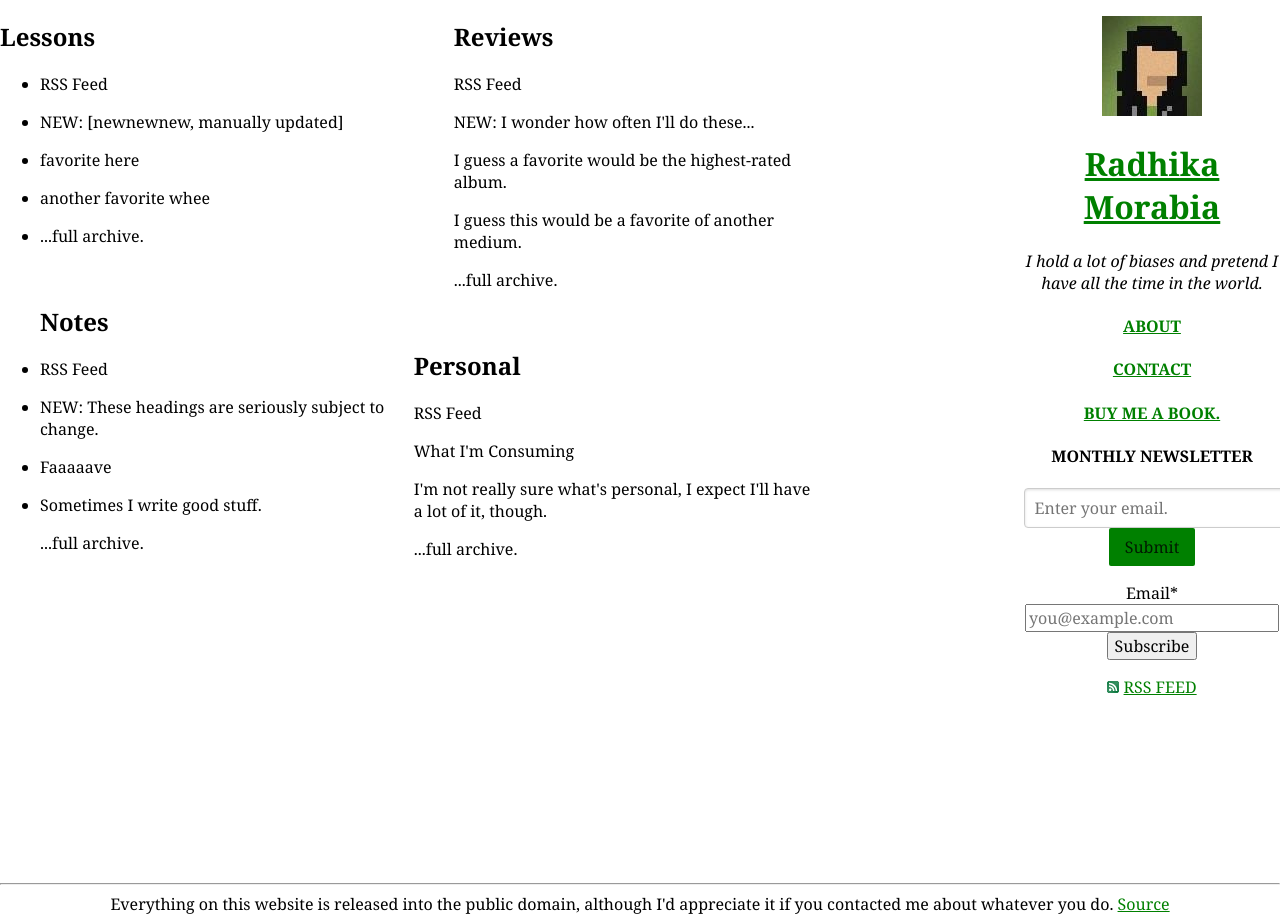
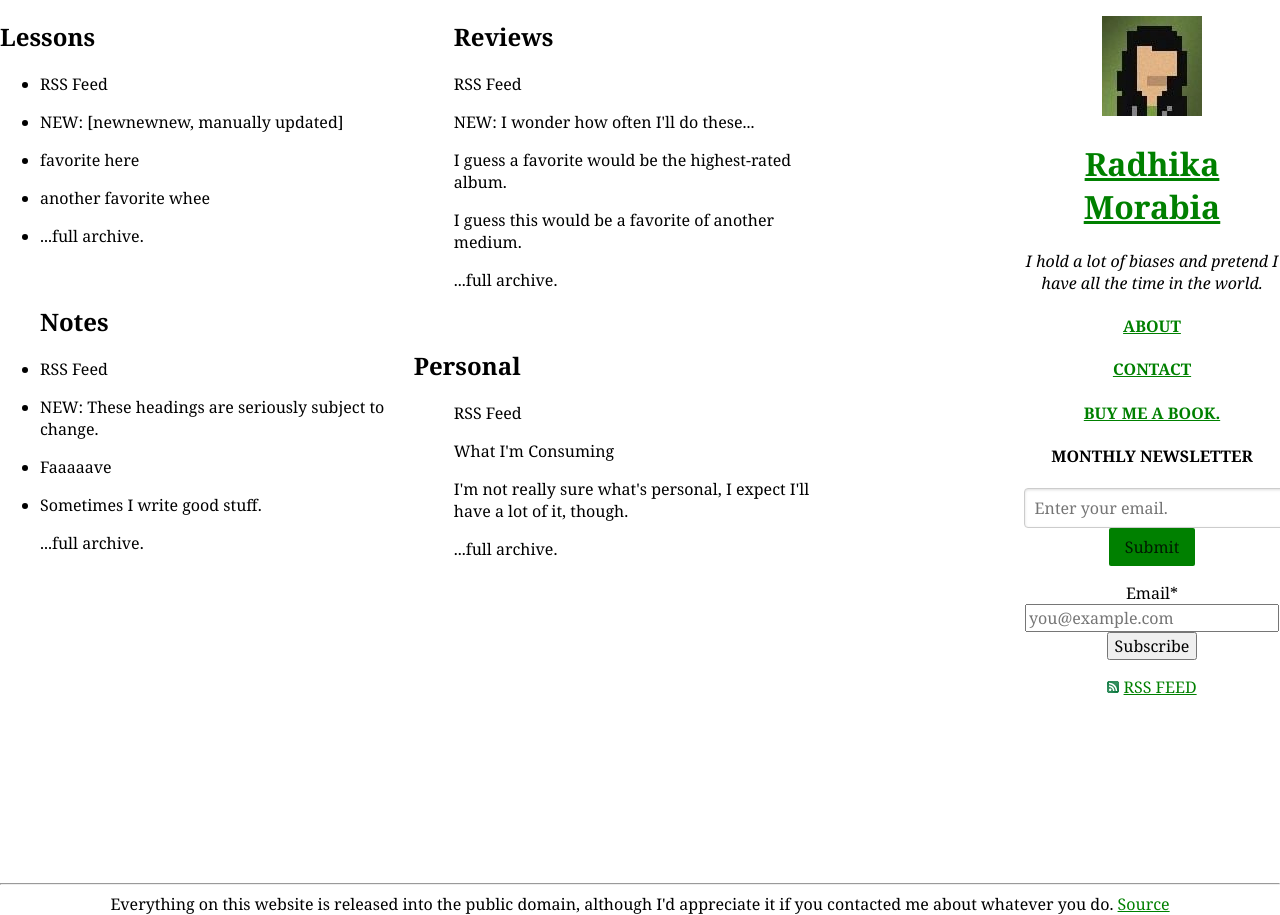
Before and after one commit to rmorabia/radhika.dev, a Jekyll site: the page built from index.html, in a window 1280 px wide. Built offline with Jekyll 4.4.1, drawn with Linux system fonts in a browser that asks for light colours; Markdown is read by kramdown in place of the engine named in the settings.

Commit message:
messed up the design comparisons

```diff
--- a/index.html
+++ b/index.html
@@ -32,8 +32,8 @@ title: Radhika Morabia
     <br />
 
     <h2>Personal</h2>
-    <p>RSS Feed</p>
+   <ul><p>RSS Feed</p>
     <p>What I'm Consuming</p>
     <p>I'm not really sure what's personal, I expect I'll have a lot of it, though.</p>
-    <p>...full archive.</p>
+    <p>...full archive.</p></ul>
 </div>
```
